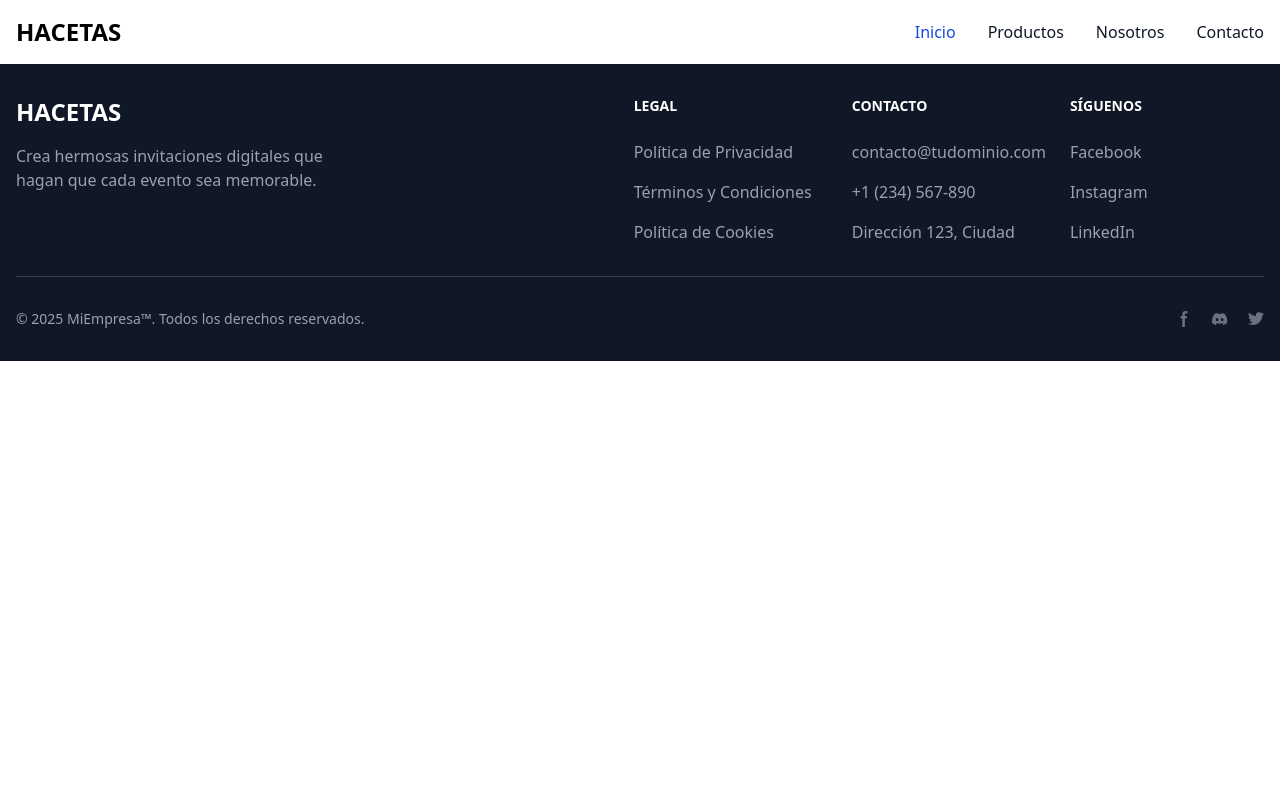
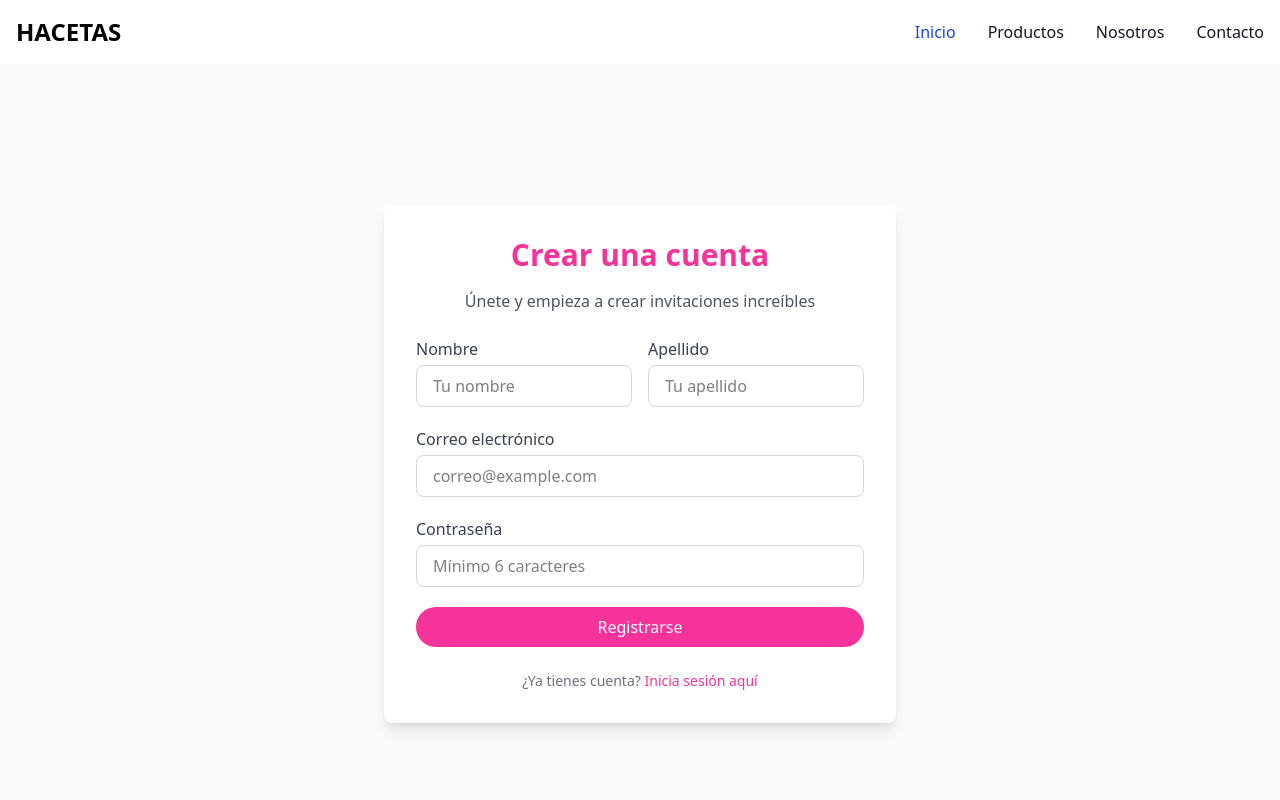
Before and after one commit to YIRIBET/Integradora9B, a React (Vite) app in the folder frontend/: page /registry in a window 1280 px wide. Shown: the top 800 px of the page. Built offline with nearby package versions, Linux system fonts and the light colour scheme.

Commit message:
IC-23 [FEAT]: Diseño de formularios de login y registro

```diff
--- a/frontend/src/App.jsx
+++ b/frontend/src/App.jsx
@@ -2,10 +2,12 @@ import { useState } from 'react'
 import reactLogo from './assets/react.svg'
 import viteLogo from '/vite.svg'
 import './App.css'
-import { Routes, Route, Outlet } from 'react-router-dom';
-import Navbar from './Components/Navbar';
+import { Routes, Route, Outlet } from 'react-router-dom'
+import Navbar from './Components/Navbar'
 import LandingPage from './Components/LandingPage'
-import Footer from './Components/Footer';
+import Footer from './Components/Footer'
+import Login from './Pages/auth/Login'
+import Registry from './Pages/auth/Registry'
 
 function App() {
   return (
@@ -13,11 +15,13 @@ function App() {
       <Navbar />
       <Routes>
         <Route path="/" element={<LandingPage />} />
+        <Route path="/login" element={<Login />} />
+        <Route path="/registry" element={<Registry />} />
         {/* otras rutas  */}
       </Routes>
       <Footer />
     </>
-  );
+  )
 }
 
 export default App
--- /dev/null
+++ b/frontend/src/Pages/auth/Login.jsx
@@ -0,0 +1,70 @@
+// src/pages/LoginPage.jsx
+import { useState } from 'react'
+import { useNavigate } from 'react-router-dom'
+
+function Login() {
+  const [email, setEmail] = useState('')
+  const [password, setPassword] = useState('')
+  const navigate = useNavigate()
+
+  const handleLogin = (e) => {
+    e.preventDefault()
+    // Aquí deberías agregar la lógica para autenticar al usuario
+    console.log('Email:', email, 'Password:', password)
+    navigate('/dashboard') // Redirige si es exitoso
+  }
+
+  return (
+    <div className="bg-gray-50 min-h-screen flex items-center justify-center">
+      <div className="bg-white p-8 rounded-lg shadow-lg max-w-md w-full">
+        <h2 className="text-3xl font-bold text-pink-500 text-center mb-4">
+          Bienvenido de nuevo
+        </h2>
+        <p className="text-gray-600 text-center mb-6">
+          Inicia sesión para crear tus invitaciones digitales
+        </p>
+        <form onSubmit={handleLogin} className="space-y-5">
+          <div>
+            <label className="block text-gray-700">Correo electrónico</label>
+            <input
+              type="email"
+              required
+              className="w-full mt-1 px-4 py-2 border border-gray-300 rounded-lg focus:outline-none focus:ring-2 focus:ring-pink-400"
+              value={email}
+              onChange={(e) => setEmail(e.target.value)}
+              placeholder="tucorreo@example.com"
+            />
+          </div>
+          <div>
+            <label className="block text-gray-700">Contraseña</label>
+            <input
+              type="password"
+              required
+              className="w-full mt-1 px-4 py-2 border border-gray-300 rounded-lg focus:outline-none focus:ring-2 focus:ring-pink-400"
+              value={password}
+              onChange={(e) => setPassword(e.target.value)}
+              placeholder="********"
+            />
+          </div>
+          <button
+            type="submit"
+            className="w-full bg-pink-500 hover:bg-pink-600 text-white py-2 rounded-full transition-all duration-300"
+          >
+            Iniciar sesión
+          </button>
+        </form>
+        <p className="mt-6 text-center text-gray-500 text-sm">
+          ¿No tienes una cuenta?{' '}
+          <a
+            href="/register"
+            className="text-pink-500 hover:underline font-medium"
+          >
+            Regístrate aquí
+          </a>
+        </p>
+      </div>
+    </div>
+  )
+}
+
+export default Login
--- /dev/null
+++ b/frontend/src/Pages/auth/Registry.jsx
@@ -0,0 +1,106 @@
+// src/pages/RegisterPage.jsx
+import { useState } from 'react'
+import { useNavigate } from 'react-router-dom'
+
+function Registry() {
+  const [form, setForm] = useState({
+    nombre: '',
+    apellido: '',
+    email: '',
+    password: '',
+  })
+  const navigate = useNavigate()
+
+  const handleChange = (e) => {
+    setForm({ ...form, [e.target.name]: e.target.value })
+  }
+
+  const handleRegister = (e) => {
+    e.preventDefault()
+    // Aquí debes enviar los datos a tu API
+    console.log('Datos enviados:', form)
+    navigate('/login')
+  }
+
+  return (
+    <div className="bg-gray-50 min-h-screen flex items-center justify-center">
+      <div className="bg-white p-8 rounded-lg shadow-lg max-w-lg w-full">
+        <h2 className="text-3xl font-bold text-pink-500 text-center mb-4">
+          Crear una cuenta
+        </h2>
+        <p className="text-gray-600 text-center mb-6">
+          Únete y empieza a crear invitaciones increíbles
+        </p>
+        <form onSubmit={handleRegister} className="space-y-5">
+          <div className="grid grid-cols-1 md:grid-cols-2 gap-4">
+            <div>
+              <label className="block text-gray-700">Nombre</label>
+              <input
+                type="text"
+                name="nombre"
+                required
+                className="w-full mt-1 px-4 py-2 border border-gray-300 rounded-lg focus:outline-none focus:ring-2 focus:ring-pink-400"
+                value={form.nombre}
+                onChange={handleChange}
+                placeholder="Tu nombre"
+              />
+            </div>
+            <div>
+              <label className="block text-gray-700">Apellido</label>
+              <input
+                type="text"
+                name="apellido"
+                required
+                className="w-full mt-1 px-4 py-2 border border-gray-300 rounded-lg focus:outline-none focus:ring-2 focus:ring-pink-400"
+                value={form.apellido}
+                onChange={handleChange}
+                placeholder="Tu apellido"
+              />
+            </div>
+          </div>
+          <div>
+            <label className="block text-gray-700">Correo electrónico</label>
+            <input
+              type="email"
+              name="email"
+              required
+              className="w-full mt-1 px-4 py-2 border border-gray-300 rounded-lg focus:outline-none focus:ring-2 focus:ring-pink-400"
+              value={form.email}
+              onChange={handleChange}
+              placeholder="correo@example.com"
+            />
+          </div>
+          <div>
+            <label className="block text-gray-700">Contraseña</label>
+            <input
+              type="password"
+              name="password"
+              required
+              className="w-full mt-1 px-4 py-2 border border-gray-300 rounded-lg focus:outline-none focus:ring-2 focus:ring-pink-400"
+              value={form.password}
+              onChange={handleChange}
+              placeholder="Mínimo 6 caracteres"
+            />
+          </div>
+          <button
+            type="submit"
+            className="w-full bg-pink-500 hover:bg-pink-600 text-white py-2 rounded-full transition-all duration-300"
+          >
+            Registrarse
+          </button>
+        </form>
+        <p className="mt-6 text-center text-gray-500 text-sm">
+          ¿Ya tienes cuenta?{' '}
+          <a
+            href="/login"
+            className="text-pink-500 hover:underline font-medium"
+          >
+            Inicia sesión aquí
+          </a>
+        </p>
+      </div>
+    </div>
+  )
+}
+
+export default Registry
```
